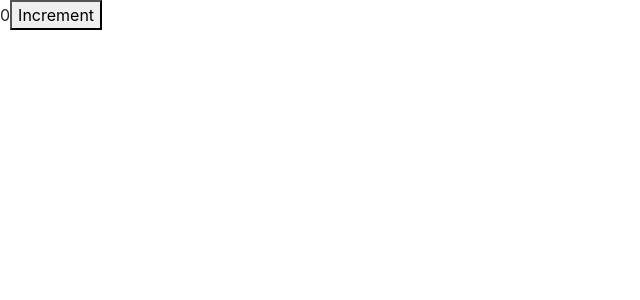
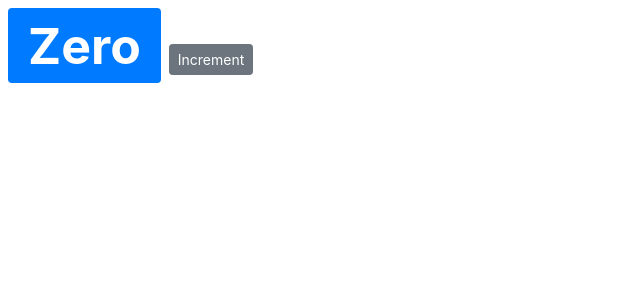
Before and after one commit to niranjankala/react-webgl, a React (Create React App) app: page / in a window 1280 px wide. Shown: the top 300 px of the page, without its empty margins (0-640 px from the left). Built offline with nearby package versions, Linux system fonts and the light colour scheme.

Commit message:
settings stypes on elements--

```diff
--- a/src/components/counter.jsx
+++ b/src/components/counter.jsx
@@ -4,11 +4,19 @@
   state = {
     count: 0
   };
+  //setting styles inplace
+  styles = {
+    fontSize: 50,
+    fontWeight: "bold"
+  };
+
   render() {
     return (
       <React.Fragment>
-        <span>{this.state.count}</span>
-        <button>Increment</button>
+        <span style={this.styles} className="badge badge-primary m-2">
+          {this.formatCount()}
+        </span>
+        <button className="btn btn-secondary btn-sm">Increment</button>
       </React.Fragment>
     );
   }
```
